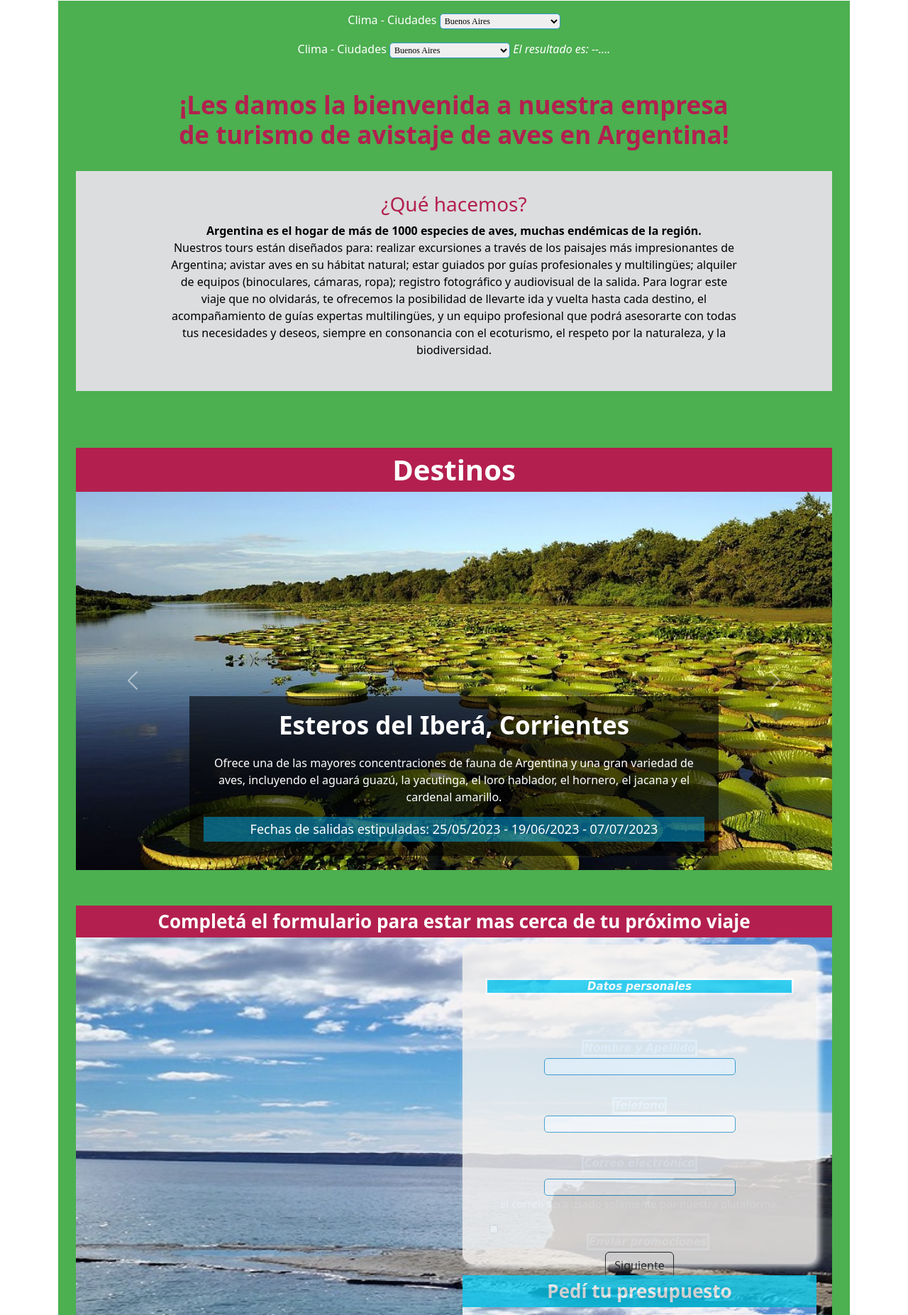
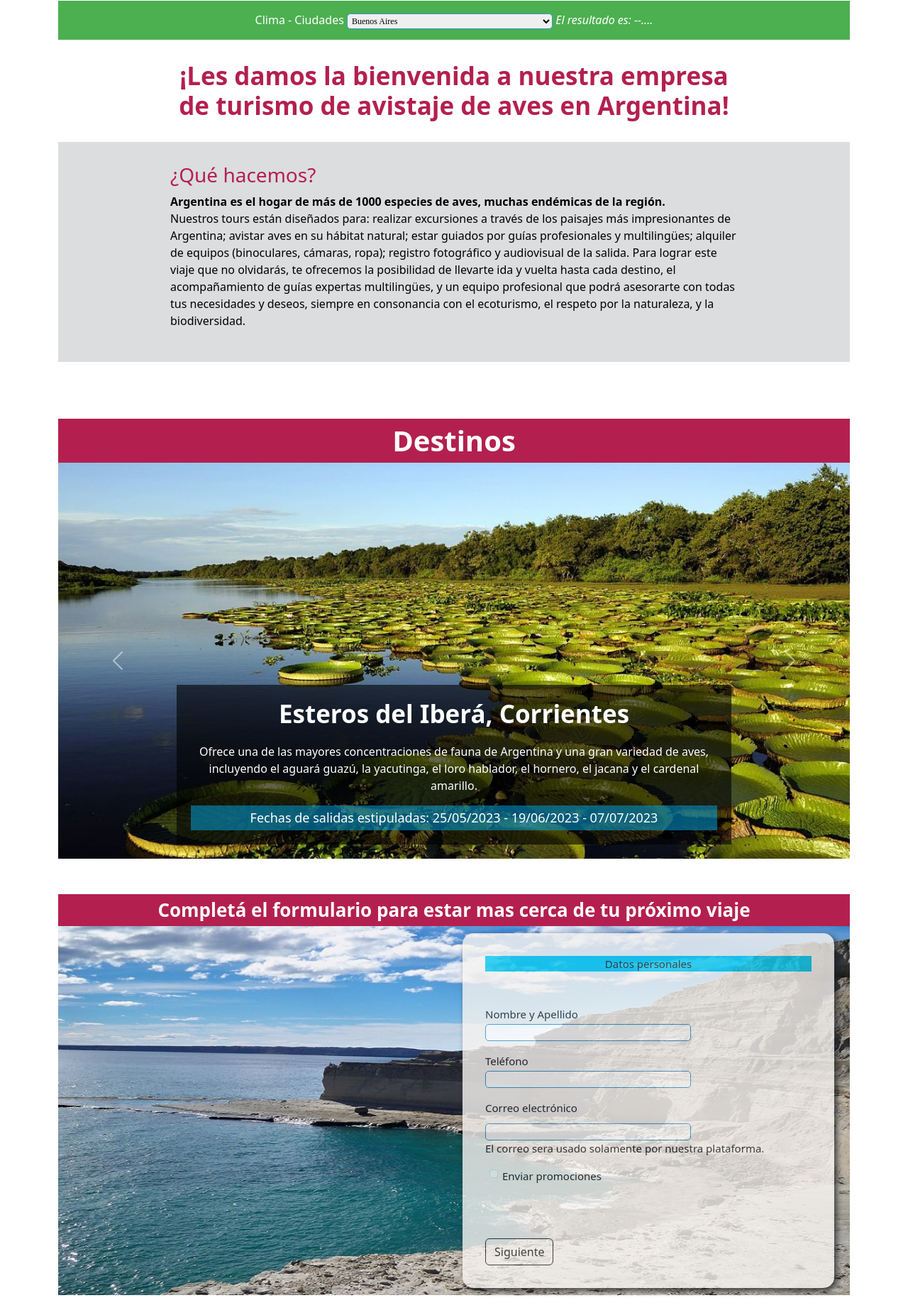
Before and after one commit to clase165utn/prueba, a PHP site: page /alas_al_viento/index6.html in a window 1280 px wide. Shown: the part 653-2506 px from the top of the page at 71% size. Run offline with PHP 8.4, Linux system fonts and the light colour scheme; some libraries are stand-ins or nearby versions; some web fonts are replaced.

Commit message:
ultimisimos cambios

```diff
--- a/alas_al_viento/index6.html
+++ b/alas_al_viento/index6.html
@@ -20,13 +20,6 @@
   <link rel="stylesheet" href="styles/general.css">
   <script defer src="./js/formulario.js"></script>
 
-  <!--Agregado para formulario  -->
-  <link rel="stylesheet" href="styles/formulario.css">
-  <script defer src="./js/formulario.js"></script>
-  <!--Fin agregado formulario  -->
-  <link rel="stylesheet" href="styles/general.css">
-
-
   <link rel="preconnect" href="https://fonts.googleapis.com">
   <link rel="preconnect" href="https://fonts.gstatic.com" crossorigin>
   <link href="https://fonts.googleapis.com/css2?family=ABeeZee&family=Nunito&display=swap" rel="stylesheet">
@@ -39,6 +32,7 @@
         <a href="#" class="navbar-brand">
           <h1><img src="./img/logo_alas_al_viento.png" alt="Alas al viento - Bird watching" width="163" height="119"
               class="d-inline-block align-middle mr-2"></h1>
+
         </a>
 
         <button type="button" class="navbar-toggler" data-bs-toggle="collapse" data-bs-target="#navbarCollapse">
@@ -74,7 +68,7 @@
   </header>
 
   <main class="container">
-    <section id="intro" class="col-sm-12 col-md-12 col-lg-12">
+    <section id="intro">
       <div class="wrapper">
         <!-- Acá va el formulario -->
         <p>Avistaje de aves <br />como nunca viste.</p>
@@ -83,13 +77,7 @@
         <source src="video/pajarito.mp4" type="video/mp4">
       </video>
     </section>
-    <div id="tiempo" class="col-sm-12 col-md-12 col-lg-12 text-lg-center">Clima - Ciudades <select name="ciudades"
-        id="ciudades" class="ciudades">
-        <option value="Buenos Aires">Buenos Aires</option selected>
-      </select>
-      </section>
-      <div id="tiempo" class="col-sm-12 col-md-12 col-lg-12 text-lg-center">Clima - Ciudades <select name="ciudades"
-          id="ciudades" class="ciudades">
+        <div id="tiempo" class="col-sm-12 col-md-12 col-lg-12 text-lg-center">Clima - Ciudades <select name="ciudades" id="ciudades" class="ciudades">
           <option value="Buenos Aires">Buenos Aires</option selected>
           </select>
               <i id="ResultadoCiudad">El resultado es: --....</i>
@@ -102,8 +90,7 @@
         <p><b>Argentina es el hogar de más de 1000 especies de aves, muchas endémicas de la región.</b>
           <br>Nuestros tours
           están
-            diseñados para: realizar excursiones a través de los paisajes más impresionantes de Argentina; avistar aves
-            en
+          diseñados para: realizar excursiones a través de los paisajes más impresionantes de Argentina; avistar aves en
           su hábitat natural; estar guiados por guías profesionales y multilingües; alquiler de equipos (binoculares,
           cámaras, ropa); registro fotográfico y audiovisual de la salida. Para lograr este viaje que no olvidarás, te
           ofrecemos la posibilidad de llevarte ida y vuelta hasta cada destino, el acompañamiento de guías expertas
@@ -122,8 +109,7 @@
               alt="paisaje de un rio con árboles y flores de irupé flotando">
             <div class="carousel-caption d-none d-md-block">
               <h5>Esteros del Iberá, Corrientes</h5>
-                <p>Ofrece una de las mayores concentraciones de fauna de Argentina y una gran variedad de aves,
-                  incluyendo
+              <p>Ofrece una de las mayores concentraciones de fauna de Argentina y una gran variedad de aves, incluyendo
                 el aguará guazú, la yacutinga, el loro hablador, el hornero, el jacana y el cardenal amarillo.</p>
               <div class="dates">
                 Fechas de salidas estipuladas: 25/05/2023 - 19/06/2023 - 07/07/2023
@@ -134,8 +120,7 @@
             <img src="img/salta1.jpeg" class="d-block w-100" alt="paisaje de un rio con árboles en una lomada">
             <div class="carousel-caption d-none d-md-block">
               <h5>Reserva Natural Río Ñambiquara, Salta</h5>
-                <p>En esta reserva se protege el bosque y la selva subtropical de las yungas. En él habitan aves
-                  endémicas
+              <p>En esta reserva se protege el bosque y la selva subtropical de las yungas. En él habitan aves endémicas
                 como el yal corta corriente, el águila solitaria, el tucán grande y el cardenal amarillo.</p>
               <div class="dates">Fechas de salidas estipuladas: 18/04/2023 - 10/05/2023- 26/06/2023</div>
             </div>
@@ -145,8 +130,7 @@
               alt="foto del glaciar Perito Moreno rodeado de montañas nevadas">
             <div class="carousel-caption d-none d-md-block">
               <h5>Parque Nacional Los Glaciares, Santa Cruz</h5>
-                <p>Además de sus conocidos glaciares, este destino ofrece una gran variedad de aves como el cóndor
-                  andino,
+              <p>Además de sus conocidos glaciares, este destino ofrece una gran variedad de aves como el cóndor andino,
                 el águila mora, el carancho, el flamenco andino y el pato crestón.</p>
               <div class="dates">Fechas de salidas estipuladas:
                 25/05/2023 - 19/06/2023 - 07/07/2023</div>
@@ -245,76 +229,18 @@
                 </div>
                 <div>
                   <button id="btn-prev-f2" type="button" class="btn-form btn btn-outline-dark">Anterior</button>
-                    <button id="btn-submit" type="button" class="btn-form btn btn-outline-dark"
-                      enabled>Finalizar</button>
+                  <button id="btn-submit" type="button" class="btn-form btn btn-outline-dark" enabled>Finalizar</button>
 
                 </div>
               </fieldset>
             </form>
 
-              <!-- aca agrego el codigo del formulario-->
-              <h3 id="formtitle" class="mt-lg-3 mt-3 col-sm-12 col-md-12 col-lg-12 text-center bg-info">Pedí tu
-                presupuesto</h3>
-              <div class="container">
-
-                <section id="multistep" class="row">
-                  <div class="col-sm-10 col-md-6 col-lg-6">
-
-                    <!-- step 1 -->
-                    <form id="form_1">
-                      <fieldset>
-                        <legend class="mb-md-1 text-center bg-info">Datos personales</legend>
-                        <div class="mt-3">
-                          <label for="fullName" class="">Nombre y Apellido</label>
-                        </div>
-                        <div>
-                          <input type="text" class="" required id="fullName">
           </div>
         </div>
       </div>
       <!-- fin del formulario-->
     </section>
 
-      <!-- Formulario 2 -->
-      <form id="form_2" class="d-none">
-
-        <fieldset>
-          <legend class="mb-5 text-center bg-info">Pedí tu presupuesto - Seleccione un destino</legend>
-          <div class="mt-3">
-            <label for="input" class="">¿Cuántas personas viajan?</label>
-          </div>
-          <div>
-            <input type="text" id="inputPerson" class="">
-          </div>
-          <div class="mt-3">
-            <label for="destiny" class="">Nuestros destinos</label>
-          </div>
-          <div>
-            <select name="destiny" id="destiny" class="">
-              <option value=""></option selected>
-            </select>
-          </div>
-
-          <div class="mt-3">
-            <label for="message" class="">Déjenos un mensaje</label>
-          </div>
-          <div>
-            <textarea id="message" class="" enabled cols="30" rows="5"></textarea>
-          </div>
-          <div>
-            <button id="btn-prev-f2" type="button" class="btn-form btn btn-outline-dark">Anterior</button>
-            <button id="btn-submit" type="button" class="btn-form btn btn-outline-dark" enabled>Finalizar</button>
-
-          </div>
-        </fieldset>
-      </form>
-    </div>
-    </section>
-    </div>
-
-
-
-    <!-- fin del formulario-->
     <section id="quienesSomos">
       <div class="container">
         <h2>¿Quiénes Somos?</h2>
@@ -461,10 +387,8 @@
             ¿Te suscribís? Dejanos tu</p>
           <form action="formulario" method="post" autocomplete="on">
             <label for="">
-              <input type="email" name="email" required placeholder="email">
               <input type="emailcf" name="emailcf" id="emailcf" required placeholder="email">
-              <input id="suscribe" type="button" value="Quiero suscribirme" data-bs-toggle="modal"
-                data-bs-target="#formModal"></label>
+              <input id="suscribe" type="button" value="Quiero suscribirme" data-bs-toggle="modal" data-bs-target="#formModal"></label>
           </form>
         </div>
         <!--Grid column-->
--- a/alas_al_viento/styles/formulario.css
+++ b/alas_al_viento/styles/formulario.css
@@ -9,20 +9,11 @@
 }
 
 #multistep form {
-    height: 500px;
-    display: flex;
-    justify-content: left;
-    align-items: left;
-
-  }
-
-  #multistep form {
     display: flex;
     flex-direction: column;
     justify-content: space-between;
     border-radius: 3%;
-    height: 450px;
-    width: auto;
+    height: 500px;
     background: rgb(247, 244, 241);
     opacity: .8;
     padding: 2rem;
@@ -61,36 +52,6 @@
 legend,label {
     /*     font: oblique bold 120% cursive; */
     /* font: oblique bold 120% cursive; */
-    margin-top: 15px;
-    border-style: solid ;
-  }
-
-  input,textarea {
-  border-color: aliceblue;
-  border-radius: 5px;
-  border: 1px solid #39c;
-  width: 270px;
-  font-size: 12px;
-  padding: 2px;
-  font-family: "Homer Simpson UI";
-  }
-
-  select {
-    border-color: aliceblue;
-    border-radius: 5px;
-    border: 1px solid #39c;
-    width: 170px;
-    font-size: 12px;
-    padding: 2px;
-    font-family: "Homer Simpson UI";
-    }
-
-  input,select,textarea:focus{
-      outline: none;
-  }
-
-  legend,label {
-    font: oblique bold 120% cursive;font: oblique bold 120% cursive;
     font-size: 15px;
 }
 
@@ -99,56 +60,3 @@
     /* font: oblique bold 120% cursive; */
     font-size: 15px;
 }
-  }
-
-  #showForm {
-  background-color:rgb(157, 185, 171);
-  font-size: 16px;
-  padding: 2px;
-  margin-top: 2px;
-  font-family: "Homer Simpson UI";
-  text-align: center;
-  }
-
-  #btnShowForm {
-      background-color: #4CAF50;
-      border: none;
-      color: white;
-      padding: 15px 32px;
-      text-align: center;
-      text-decoration: none;
-      display: inline-block;
-      font-size: 16px;
-      margin: 4px 2px;
-      cursor: pointer;
-  }
-
-#tiempo {
-  background-color: #4CAF50;
-  border: none;
-  color: white;
-  padding: 15px 25px;
-  margin-top: 1px;
-  text-decoration: none;
-  /*display: inline-block;*/
-  font-size: 16px;
-  /*margin: 4px 2px;*/
-  cursor: pointer;
-}
-
-#formtitle {
-  /*background-color: #71dbdf;*/
-  border: none;
-  color: black;
-  padding-bottom: 0%;
-  margin-bottom: 0%;
-  padding: 5px 25px;
-  margin-top: 1px;
-  text-decoration: none;
-  /*display: inline-block;*/
-  font-size: 30px;
-  /*margin: 4px 2px;*/
-  cursor: pointer;
-  opacity: .8;
-  font-weight: bold;
-}
```
Lines whose indentation alone changed are shown as unchanged.
